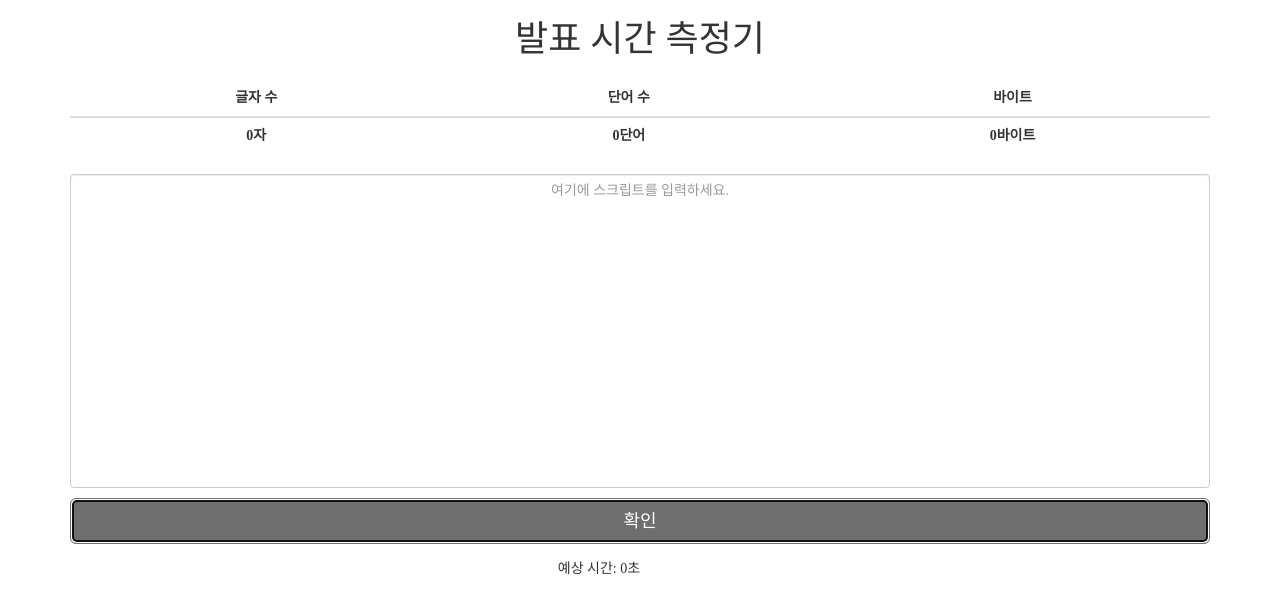
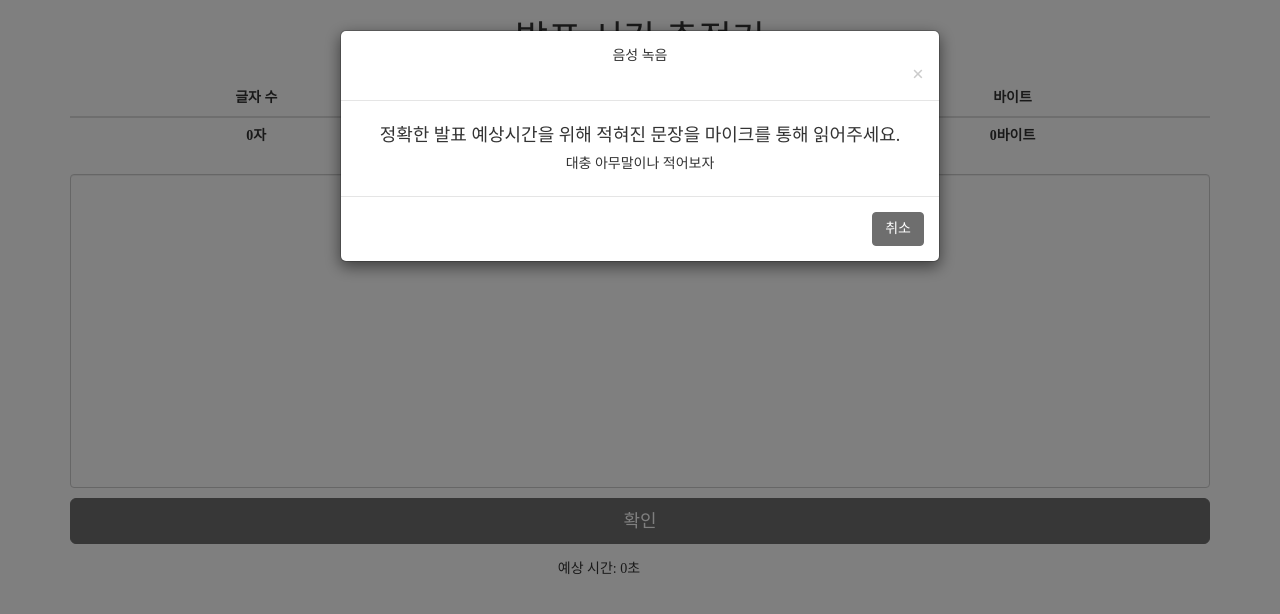
Before and after one commit to saywoo/timer_web, a plain HTML site: page index.html in a window 1280 px wide. Both pictures are taken after a click on the button "확인". Drawn offline with nearby package versions, Linux system fonts and the light colour scheme; a web font is replaced by a local one.

Commit message:
팝업 바 추가

```diff
--- a/index.html
+++ b/index.html
@@ -18,6 +18,9 @@
         <script type="text/javascript" src="scripts.js"></script>
     </head>
     <body class="d-flex h-100">
+        <script src="https://ajax.googleapis.com/ajax/libs/jquery/3.1.1/jquery.min.js"></script>
+        <script src="https://maxcdn.bootstrapcdn.com/bootstrap/3.3.7/js/bootstrap.min.js" crossorigin="anonymous"></script>
+
         <div class="cover-container d-flex w-100 h-100 p-3 mx-auto flex-column">
             <h1 class="container" style="text-align:center">발표 시간 측정기</h1>
             <h2></h2>
@@ -57,18 +60,20 @@
                     <div class="modal-dialog modal-dialog-centered" role="document">
                         <div class="modal-content">
                             <div class="modal-header">
-                                <h5 class="modal-title" id="exampleModalLongTitle">Modal title</h5>
+                                <h5 class="modal-title" id="exampleModalLongTitle">음성 녹음</h5>
                                     <button type="button" class="close" data-dismiss="modal" aria-label="Close">
                                         <span aria-hidden="true">&times;</span>
                                     </button>
                                 </div>
                                 <div class="modal-body">
+                                    <h4>정확한 발표 예상시간을 위해 적혀진 문장을 마이크를 통해 읽어주세요.</h4>
+                                    <h5>대충 아무말이나 적어보자</h5>
                                     <div class="words"></div>
                                     <script src="voice.js"></script>
                                 </div>
                                 <div class="modal-footer">
-                                    <button type="button" class="btn btn-secondary" data-dismiss="modal">Close</button>
-                                    <button type="button" class="btn btn-primary">Save changes</button>
+                                    <button type="button" class="btn $btn-hover-bg-shade-amount:0%" style="color: rgb(255, 255, 255);
+                                    text-shadow: none; background-color: rgb(110, 110, 110)!important; border-color: rgb(110, 110, 110)!important;" data-dismiss="modal">취소</button>
                                 </div>
                             </div>
                         </div>
```
